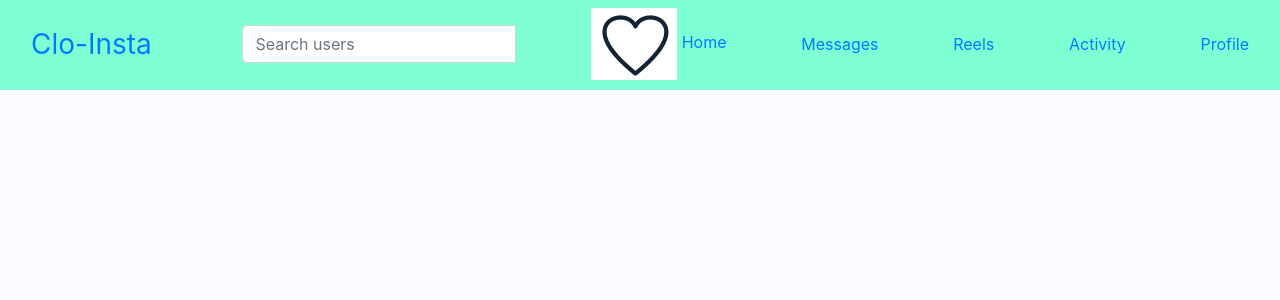
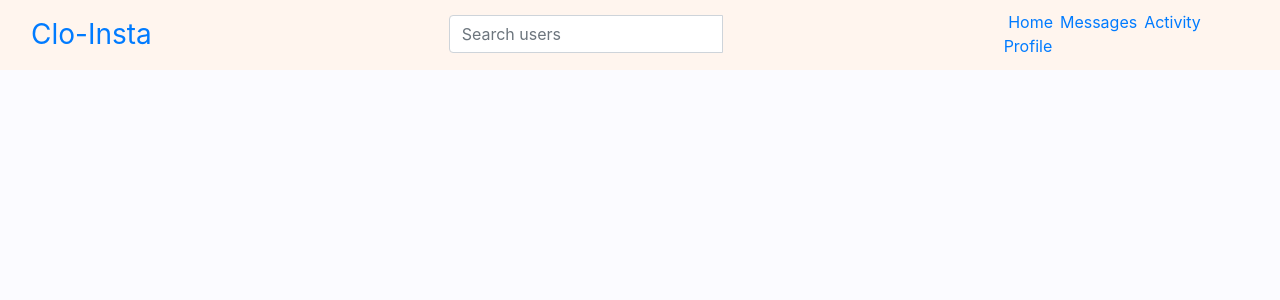
Before and after one commit to bethwelkip/IG-Clone, a Django app: page / in a window 1280 px wide. Shown: the top 300 px of the page. Run offline with Django 3.2, Linux system fonts and the light colour scheme; the visitor is signed in with stand-in values (Sample User, id 1); data that the repository does not hold is empty; some libraries are stand-ins or nearby versions.

Commit message:
edit display

```diff
--- a/people/templates/navbar.html
+++ b/people/templates/navbar.html
@@ -7,7 +7,7 @@
 </head>
 
 <body>
-    <nav class="navbar navbar-inverse" style="background-color: aquamarine; padding-bottom: 10px; margin-bottom:opx">
+    <nav class="navbar navbar-inverse fixed-top" style="background-color: #FFF5EE; padding-bottom: 10px;">
         <div class="container-fluid">
             <div class="navbar-header text-center" style="padding-left:0%;">
                 <a class="navbar-brand text-center" href="" style="font-size:28px">Clo-Insta
@@ -24,14 +24,17 @@
                 </div>
 
             </form>
-            <a href=""><img src="media/Screenshot 2020-11-21 at 09.16.46.png" alt=""> Home</a>
-            <a href="">Messages</a>
-            <a href="">Reels</a>
-            <a href="">Activity</a>
-            <a href="">Profile</a>
+            <div style="float:left; margin-right: 0%;">
+                <a href="" style="margin-right: 1%;"><img src="" alt=""> Home</a>
+                <a href="" style="margin-right: 1%;">Messages</a>
+                <a href="" style="margin-right: 1%;">Activity</a>
+                <a href="" style="margin-right: 0%;">Profile</a>
+            </div>
 
         </div>
+
     </nav>
+
     <!-- Adding a search form  -->
 
     <!-- search form end -->
```
